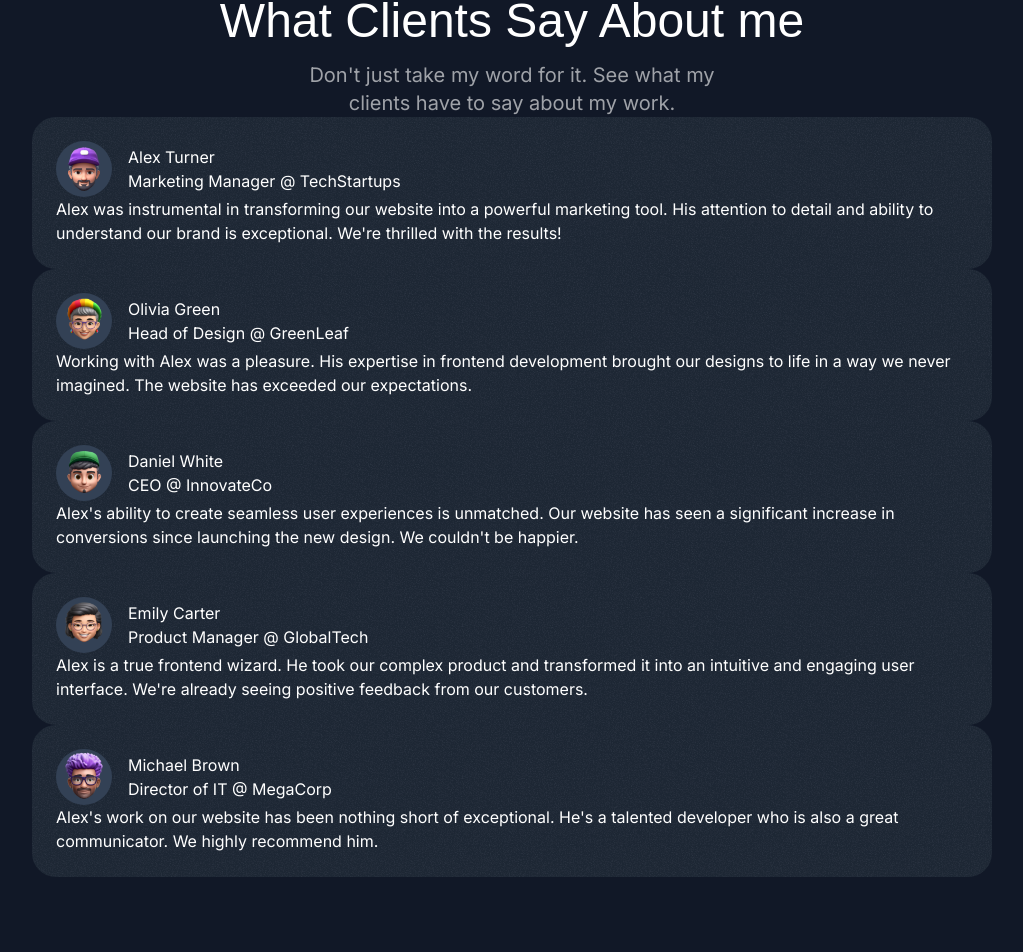
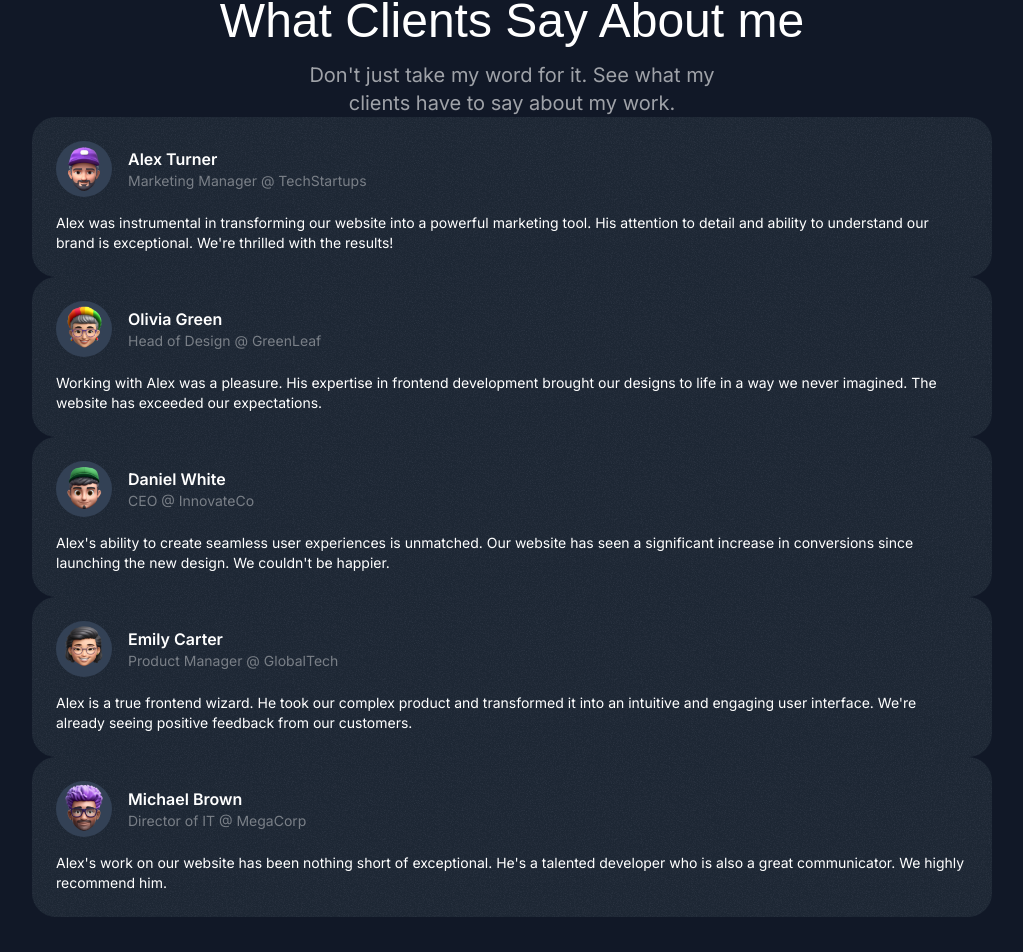
Before and after one commit to andrMaulana/single-page-portfolio, a Next.js app: page / in a window 1280 px wide. Shown: the part 3311-4263 px from the top of the page, without its empty margins (128-1151 px from the left). Built offline with nearby package versions, Linux system fonts and the light colour scheme; a web font is replaced by a local one.

Commit message:
Style: styling text testimonials

```diff
--- a/src/sections/Testimonials.tsx
+++ b/src/sections/Testimonials.tsx
@@ -55,11 +55,11 @@ export const TestimonialsSection = () => {
             <Image src={testimonial.avatar} alt={testimonial.name} className="max-h-full" />
           </div>
             <div>
-              <div>{testimonial.name}</div>
-              <div>{testimonial.position}</div>
+              <div className="font-semibold">{testimonial.name}</div>
+              <div className="text-sm text-white/40">{testimonial.position}</div>
             </div>
           </div>
-          <p>{testimonial.text}</p>
+          <p className="mt-4 text-sm">{testimonial.text}</p>
         </Card>
       ))}
     </div>
```
